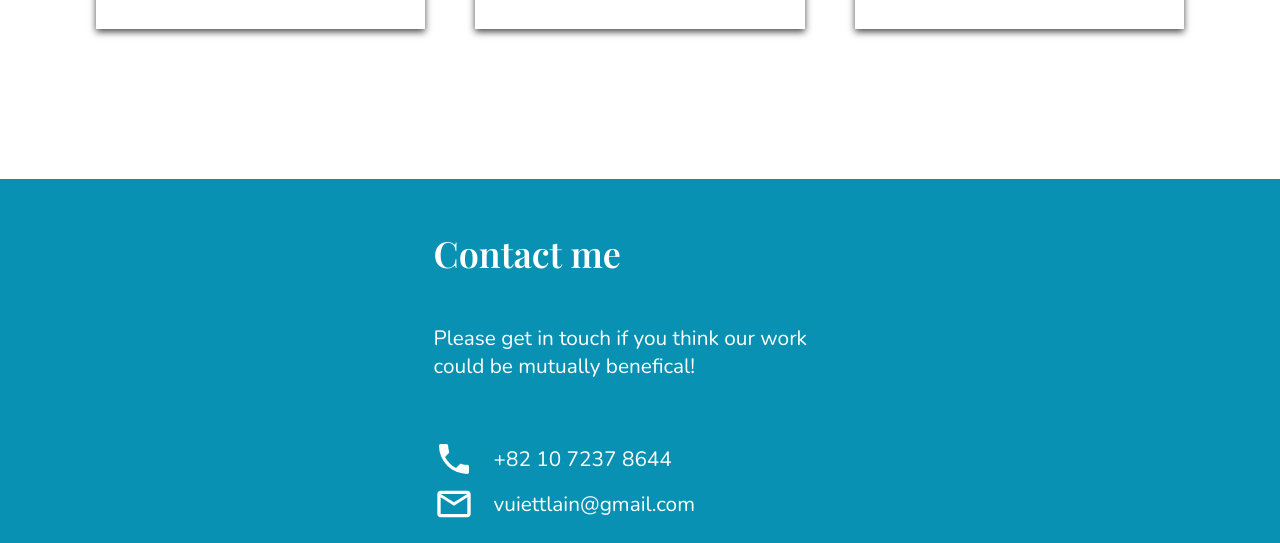
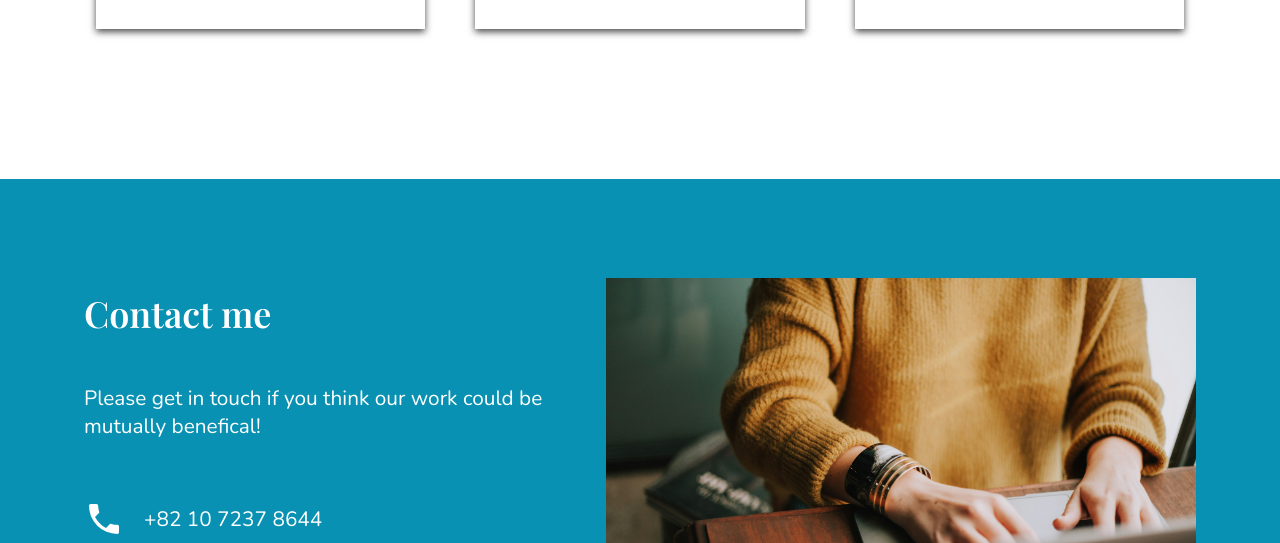
Before and after one commit to eudooyoung/odin-homepage, a website built with webpack: page src/template.html in a window 1280 px wide. Shown: the part 1519-2062 px from the top of the page. Built offline with nearby package versions, Linux system fonts and the light colour scheme; files whose address does not match are found by name; a web font is replaced by a local one.

Commit message:
feat: add narrow profile place holder for footer

```diff
--- a/src/style.css
+++ b/src/style.css
@@ -193,13 +193,14 @@ footer {
   background-color: var(--background-blue);
   color: #fff;
 
-  display: flex;
-  justify-content: space-around;
+  display: grid;
+  justify-content: center;
+  align-items: center;
+  grid-template-columns: 40% 50%;
+  gap: 50px;
 }
 
 footer .contact-description {
-  flex: 0 1 35%;
-
   display: grid;
   grid-template-rows: repeat(2, 90px) repeat(3, 60px);
   row-gap: 5px;
@@ -236,6 +237,11 @@ footer .link-container {
   column-gap: 30px;
 }
 
+footer picture img {
+  max-width: 100%;
+  /* min-width: 500px; */
+}
+
 @media (max-width: 1200px) {
   .profile-container {
     transform: translateY(15%) skewY(13deg);
@@ -251,10 +257,6 @@ footer .link-container {
     grid-row: 1 / 2;
 
     transform: translateX(95%);
-  }
-
-  main {
-    /* margin-top: 100px; */
   }
 
   .project-container {
--- a/src/template.html
+++ b/src/template.html
@@ -199,7 +199,12 @@
           /></a>
         </div>
       </div>
-      <!-- <img src="./img/profile-placeholder.jpg" alt="contact profile" /> -->
+      <picture>
+        <source
+          srcset="./img/profile-placeholder-narrow.jpg"
+          media="(max-width: 1200px)" />
+        <img src="./img/profile-placeholder.jpg" alt="contact profile"
+      /></picture>
     </footer>
   </body>
 </html>
```
